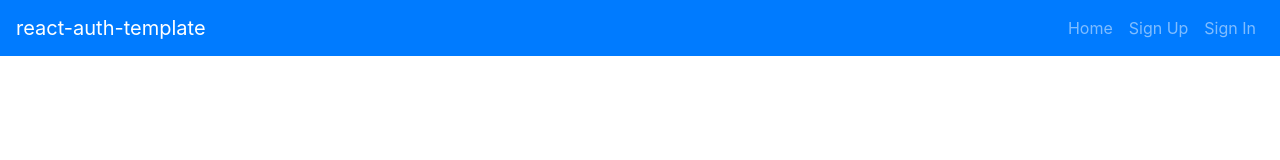
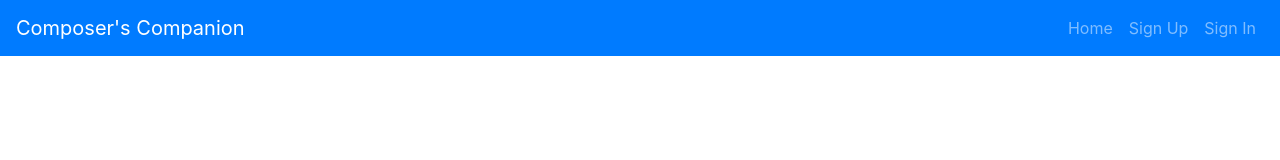
Before and after one commit to shecking/composers-companion-client, a React app: page /create-sketch in a window 1280 px wide. Shown: the top 160 px of the page. Built offline with nearby package versions, Linux system fonts and the light colour scheme.

Commit message:
Changed header name to Composer's Companion

```diff
--- a/src/components/Header/Header.js
+++ b/src/components/Header/Header.js
@@ -27,7 +27,7 @@ const alwaysOptions = (
 const Header = ({ user }) => (
   <Navbar bg="primary" variant="dark" expand="md">
     <Navbar.Brand href="#">
-      react-auth-template
+      Composer&apos;s Companion
     </Navbar.Brand>
     <Navbar.Toggle aria-controls="basic-navbar-nav" />
     <Navbar.Collapse id="basic-navbar-nav">
```
